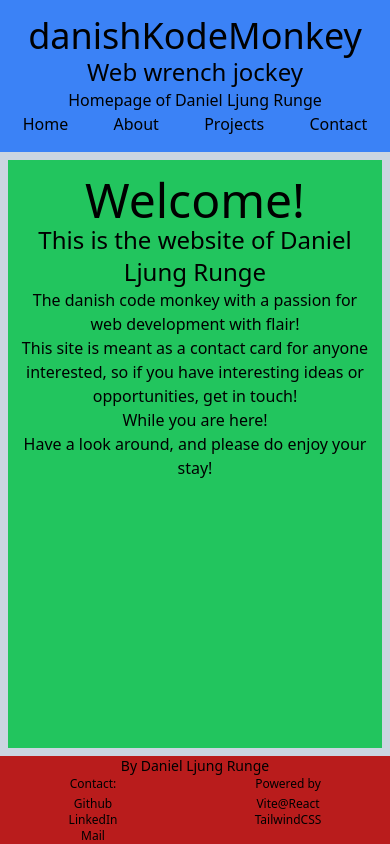
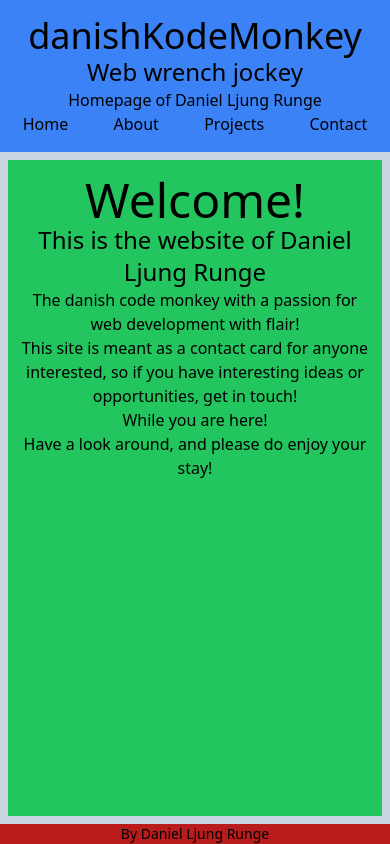
Before and after one commit to DanishKodeMonkey/DKM-cave, a React (Vite) app: page / in a window 390 px wide. Built offline with nearby package versions, Linux system fonts and the light colour scheme.

Commit message:
feat: seperate base footer style class

```diff
--- a/src/App.jsx
+++ b/src/App.jsx
@@ -9,10 +9,10 @@ function App() {
             <header className='bg-blue-500 flex-2 py-4'>
                 <Header />
             </header>
-            <main className='bg-green-500 flex-1 py-4 px-2 mx-2 justify-center align-middle'>
+            <main className='bg-green-500 flex-1 py-4 px-2 mx-2 justify-center align-middle overflow-hidden'>
                 <Outlet />
             </main>
-            <footer className='footer-hover-reveal'>
+            <footer className='footer footer-hover-reveal'>
                 <Footer />
             </footer>
         </div>
--- a/src/index.css
+++ b/src/index.css
@@ -4,7 +4,10 @@
 
 
 @layer components{
+    .footer{ @apply bg-red-700 h-5 overflow-hidden
+
+    }
     .footer-hover-reveal{
-        @apply bg-red-700 md:h-5 md:hover:h-24 md:transition-all md:duration-500 md:ease-in-out
+        @apply md:hover:h-24 md:transition-all md:duration-500 md:ease-in-out
     }
 }
```
